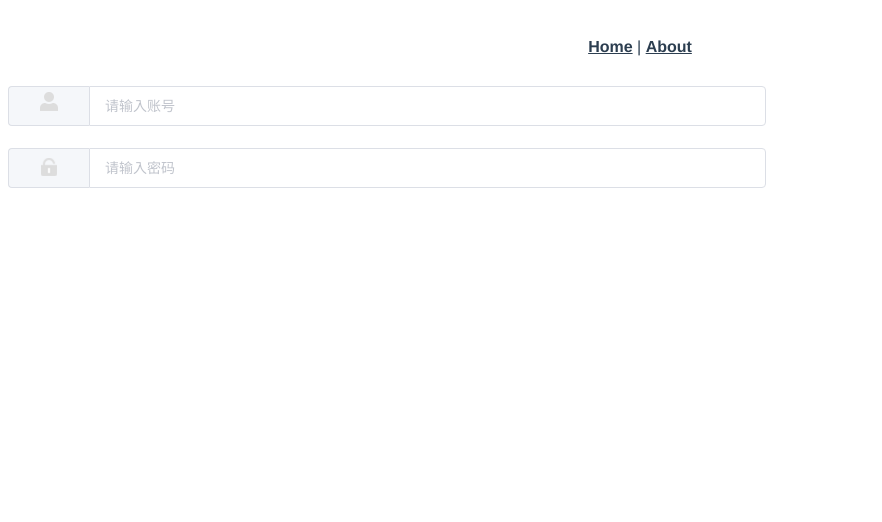
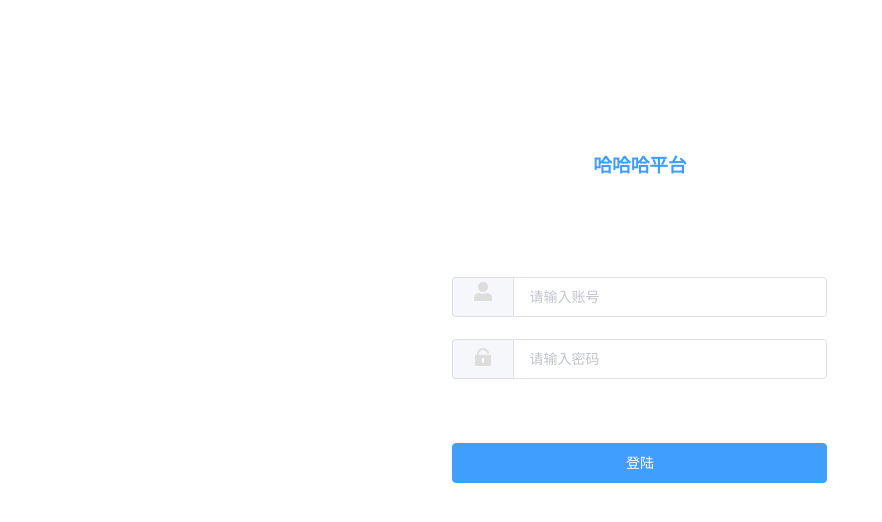
Before and after one commit to threecoder/graduationProject, a Vue app in the folder camp-frontend/: page /#/login in a window 1280 px wide. Shown: the top 522 px of the page, without its empty margins (0-882 px from the left). Built offline with nearby package versions, Linux system fonts and the light colour scheme.

Commit message:
关了烦人严格检查，完成了login

```diff
--- a/camp-frontend/src/App.vue
+++ b/camp-frontend/src/App.vue
@@ -1,29 +1,9 @@
 <template>
   <div id="app">
-    <div id="nav">
-      <router-link to="/">Home</router-link> |
-      <router-link to="/about">About</router-link>
-    </div>
-    <router-view/>
+    <router-view />
   </div>
 </template>
 
 <style lang="scss">
-#app {
-  font-family: 'Avenir', Helvetica, Arial, sans-serif;
-  -webkit-font-smoothing: antialiased;
-  -moz-osx-font-smoothing: grayscale;
-  text-align: center;
-  color: #2c3e50;
-}
-#nav {
-  padding: 30px;
-  a {
-    font-weight: bold;
-    color: #2c3e50;
-    &.router-link-exact-active {
-      color: #42b983;
-    }
-  }
-}
+@import './assets/css/common.css';
 </style>
--- a/camp-frontend/src/api/request.js
+++ b/camp-frontend/src/api/request.js
@@ -36,8 +36,7 @@ export function getHeaders() {
     let randomNum = getRandomNum(); //获得随机数
     const time = new Date().getTime();  //时间戳
     const sign = `#${time}#${randomNum}#${SALT}`;
-    const signature = md5.hex(sign).toLowerCase();  //加密后小写
-    console.log(signature);
+    const signature = md5.hex(sign).toUpperCase();  //加密后大写
     return {
         time,
         signature,
@@ -54,3 +53,10 @@ export function getRandomNum() {
     }
     return randomNum;
 }
+
+export function Encrypt(value){
+    if(!value){
+        return null;
+    }
+    return md5.hex(value).toUpperCase();
+}
--- /dev/null
+++ b/camp-frontend/src/assets/css/common.css
@@ -0,0 +1,18 @@
+body,html {
+    margin: 0;
+    padding: 0;
+}
+.fl {
+    float: left;
+}
+.fr {
+    float: right;
+}
+.container {
+    margin: 0 auto;
+    width: 68%;
+    overflow: hidden;
+}
+.cursor {
+    cursor: pointer;
+}
--- a/camp-frontend/src/router/router.js
+++ b/camp-frontend/src/router/router.js
@@ -1,6 +1,5 @@
 import Vue from 'vue'
 import Router from 'vue-router'
-import Home from '../views/Home.vue'
 import Login from '../views/login/login.vue'
 
 Vue.use(Router)
@@ -8,19 +7,6 @@ Vue.use(Router)
 export default new Router({
   routes: [
     {
-      path: '/',
-      name: 'home',
-      component: Home
-    },
-    {
-      path: '/about',
-      name: 'about',
-      // route level code-splitting
-      // this generates a separate chunk (about.[hash].js) for this route
-      // which is lazy-loaded when the route is visited.
-      component: () => import(/* webpackChunkName: "about" */ '../views/About.vue')
-    },
-    {
       path: '/login',
       name: 'login',
       component: Login
--- a/camp-frontend/src/views/About.vue
+++ /dev/null
@@ -1,7 +0,0 @@
-<template>
-  <div class="about">
-    <h1>This is an about page</h1>
-    <router-link to="/login">登陆</router-link>
-    <router-view></router-view>
-  </div>
-</template>
--- a/camp-frontend/src/views/Home.vue
+++ /dev/null
@@ -1,18 +0,0 @@
-<template>
-  <div class="home">
-    <img alt="Vue logo" src="../assets/logo.png">
-    <HelloWorld msg="Welcome to Your Vue.js App"/>
-  </div>
-</template>
-
-<script>
-// @ is an alias to /src
-import HelloWorld from '@/components/HelloWorld.vue'
-
-export default {
-  name: 'home',
-  components: {
-    HelloWorld
-  }
-}
-</script>
--- a/camp-frontend/src/views/login/login.vue
+++ b/camp-frontend/src/views/login/login.vue
@@ -1,39 +1,104 @@
 <template>
-  <el-form>
-    <el-form-item>
-      <el-input suffix="el-icon-user" placeholder="请输入账号" v-model="userForm.username">
+  <div class="container">
+    <h3>哈哈哈平台</h3>
+    <el-form :model="userForm" :rules="rules" ref="loginForm">
+      <el-form-item prop="username">
+        <el-input
+          suffix="el-icon-user"
+          placeholder="请输入账号"
+          v-model.trim="userForm.username"
+        >
           <template slot="prepend">
             <i class="userIcon"></i>
           </template>
         </el-input>
       </el-form-item>
-    <el-form-item>
-      <el-input suffix="el-icon-user" placeholder="请输入密码" v-model="userForm.password">
+
+      <el-form-item prop="password">
+        <el-input
+          type="password"
+          suffix="el-icon-user"
+          placeholder="请输入密码"
+          v-model.trim="userForm.password"
+        >
           <template slot="prepend">
             <i class="pasIcon"></i>
           </template>
         </el-input>
       </el-form-item>
+      <el-form-item>
+        <!-- <span class="fr cursor" @click="forgetFlag=true">忘记密码</span> -->
+      </el-form-item>
+      <el-form-item>
+        <el-button type="primary" @click="login">登陆</el-button>
+      </el-form-item>
     </el-form>
+
+    <el-dialog v-if="forgetFlag">
+      <el-form></el-form>
+    </el-dialog>
+  </div>
 </template>
 <script>
+import {Encrypt,request} from "@/api/request.js"
 export default {
   data() {
+    let valid = (rule, value, callback) => {
+      let reg = /^([a-zA-Z0-9]|\_)*$/g;
+      if(!reg.test(value)){
+        callback(new Error("账号只能由数字、字母和下划线组成"));
+        return false;
+      }
+      callback();
+    }
     return {
       userForm: {
-        username: null,
-        password: null
-      }
+        username: "",
+        password: ""
+      },
+      rules: {
+        username: [
+          { required: true, message: "请输入用户名", trigger: "change" },
+          { validator: valid, trigger:"change"}
+        ],
+        password: [
+          { required: true, message: "请输入6-18位密码", trigger: "change" },
+          { min: 6, max: 18, message: "密码需要6-18位", trigger: "change" }
+        ]
+      },
+      forgetFlag: false
     };
   },
-  methods: {}
+  methods: {
+    login() {
+      let params = {
+        username:this.userForm.username,
+        password:Encrypt(this.userForm.password)
+      }
+      console.log(params);
+      request("/campback/login",params,"post").then(res=>{
+        console.log(res);
+      });
+    },
+
+  }
 };
 </script>
 <style lang="scss" scoped>
+.container {
+  text-align: center;
+  width: 68%;
+  margin: 0 auto;
+
+  overflow: hidden;
+  h3 {
+    margin: 150px 0 100px;
+    color: rgb(64, 158, 255);
+  }
   .el-form {
-
-  width: 60%;
-  .el-input-group__prepend {
+    margin: 0 auto;
+    width: 375px;
+    ::v-deep .el-input-group__prepend {
       padding: 0 10px;
     }
     .userIcon {
@@ -48,6 +113,13 @@ export default {
       width: 40px;
       height: 30px;
     }
-
+    span {
+      color: gray;
+    }
+    .el-button {
+      width: 100%;
+      margin-top: 20px;
+    }
+  }
 }
 </style>
--- a/camp-frontend/vue.config.js
+++ b/camp-frontend/vue.config.js
@@ -1,4 +1,5 @@
 module.exports = {
+    lintOnSave: false,
     productionSourceMap: false,
     publicPath: './',
     devServer: {
```
Also changed, not shown: camp-frontend/.eslintrc.js, 1 other file (tests, documents, lock files or other folders). Lines whose indentation alone changed are shown as unchanged.
